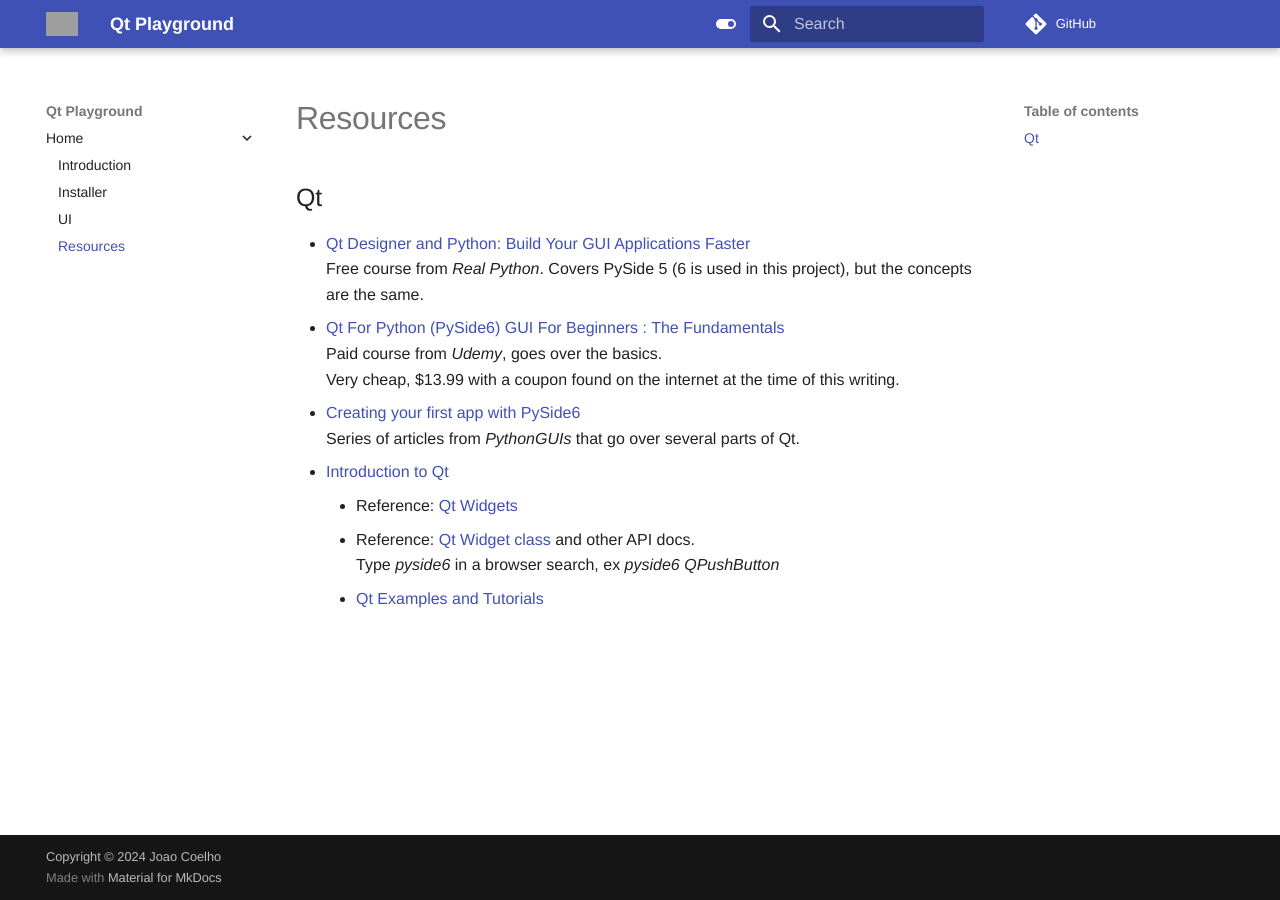
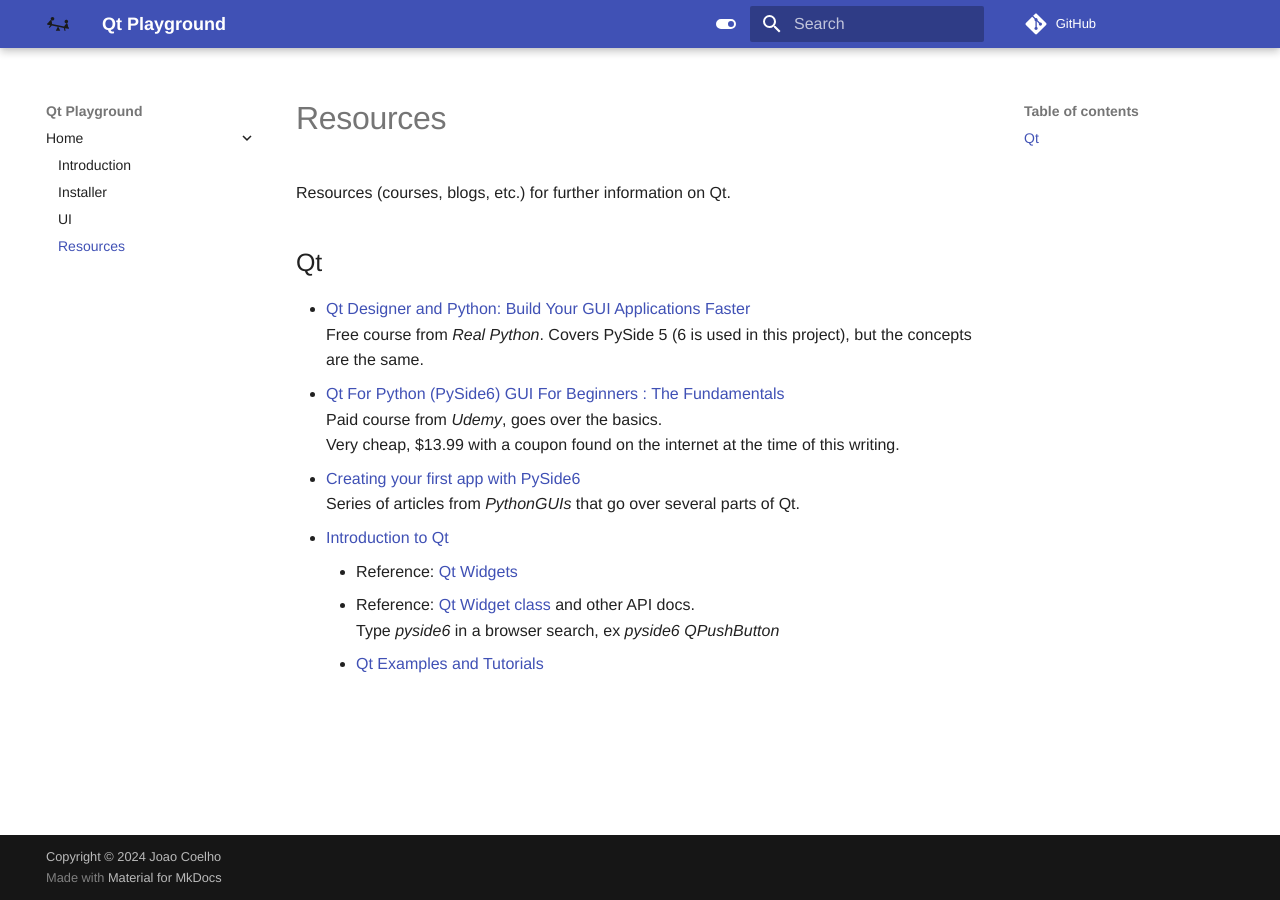
Before and after one commit to joaonc/qt_playground, an MkDocs documentation site: the page built from docs/resources.md, in a window 1280 px wide. Built offline with MkDocs 1.6.1 and Material for MkDocs 9.7.7, drawn with Linux system fonts in a browser that asks for light colours; comment, search, counter and statistics services are not loaded; grey boxes are pictures that could not be loaded.

Commit message:
icon in docs

```diff
--- a/docs/resources.md
+++ b/docs/resources.md
@@ -1,3 +1,5 @@
+Resources (courses, blogs, etc.) for further information on Qt.
+
 ## Qt
 
 * [Qt Designer and Python: Build Your GUI Applications Faster](https://realpython.com/qt-designer-python/)
--- a/mkdocs.yml
+++ b/mkdocs.yml
@@ -9,8 +9,8 @@ nav:
 
 theme:
   name: material
-  logo: _assets/images/logo.svg
-  favicon: _assets/images/favicon.ico
+  logo: _assets/images/playground_icon_187860.svg
+  favicon: _assets/images/playground_icon_187860.svg
   font:
     text: Arimo                 # Google font, replaces the default Arial
   features:
```
Also changed, not shown: docs/_assets/images/playground_icon_187860.svg (added), docs/_assets/imagess/favicon.ico (deleted), docs/_assets/imagess/logo.png (deleted).
